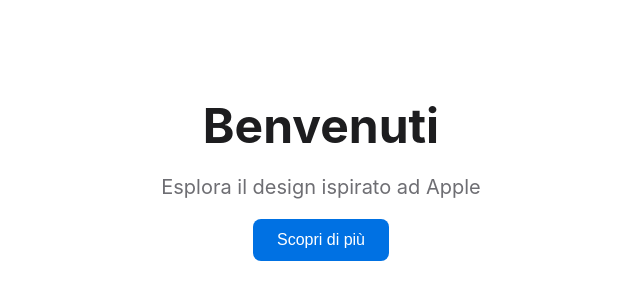
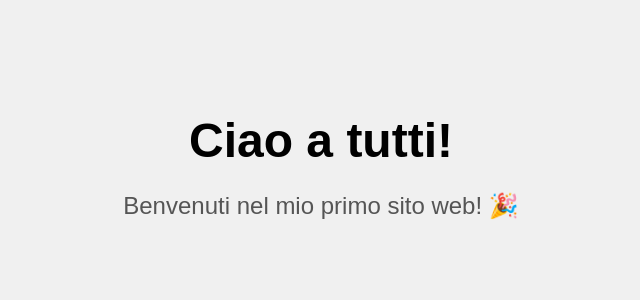
Before and after one commit to gmoschini/WebTest1, a plain HTML site: page index.html in a window 1280 px wide. Shown: the part 238-538 px from the top of the page, without its empty margins (319-959 px from the left). Drawn offline with Linux system fonts and the light colour scheme.

```diff
--- a/index.html
+++ b/index.html
@@ -1,18 +1,15 @@
 <!DOCTYPE html>
 <html lang="it">
 <head>
-  <meta charset="UTF-8" />
-  <meta name="viewport" content="width=device-width, initial-scale=1.0" />
-  <title>Il Mio Sito in Stile Apple</title>
-  <link rel="stylesheet" href="style.css" />
+  <meta charset="UTF-8">
+  <meta name="viewport" content="width=device-width, initial-scale=1.0">
+  <title>Il Mio Primo Sito</title>
+  <link rel="stylesheet" href="style.css">  <!-- Link al file CSS -->
 </head>
 <body>
-  <header>
-    <h1>Benvenuti</h1>
-    <p>Esplora il design ispirato ad Apple</p>
-  </header>
-  <main>
-    <button>Scopri di più</button>
-  </main>
+  <div>
+    <h1>Ciao a tutti!</h1>
+    <p>Benvenuti nel mio primo sito web! 🎉</p>
+  </div>
 </body>
 </html>
--- a/style.css
+++ b/style.css
@@ -1,61 +1,21 @@
-/* Impostazioni generali */
 body {
     margin: 0;
     padding: 0;
-    font-family: -apple-system, BlinkMacSystemFont, 'Helvetica Neue', 'Segoe UI', sans-serif;
-    background-color: #ffffff;
-    color: #1d1d1f;
     display: flex;
-    flex-direction: column;
+    justify-content: center;
     align-items: center;
-    justify-content: center;
     min-height: 100vh;
     text-align: center;
+    font-family: Arial, sans-serif;
+    background-color: #f0f0f0;
   }
 
-  /* Header */
-  header h1 {
+  h1 {
     font-size: 3rem;
-    margin-bottom: 0.5rem;
+    margin-bottom: 1rem;
   }
 
-  header p {
-    font-size: 1.25rem;
-    color: #6e6e73;
+  p {
+    font-size: 1.5rem;
+    color: #555;
   }
-
-  /* Immagine */
-  main img {
-    max-width: 100%;
-    height: auto;
-    margin: 2rem 0;
-    border-radius: 10px;
-    box-shadow: 0 4px 6px rgba(0, 0, 0, 0.1);
-  }
-
-  /* Pulsante */
-  button {
-    background-color: #0071e3;
-    color: #ffffff;
-    border: none;
-    padding: 0.75rem 1.5rem;
-    font-size: 1rem;
-    border-radius: 8px;
-    cursor: pointer;
-    transition: background-color 0.3s ease;
-  }
-
-  button:hover {
-    background-color: #005bb5;
-  }
-
-  /* Responsive */
-  @media (max-width: 600px) {
-    header h1 {
-      font-size: 2rem;
-    }
-
-    header p {
-      font-size: 1rem;
-    }
-  }
```
